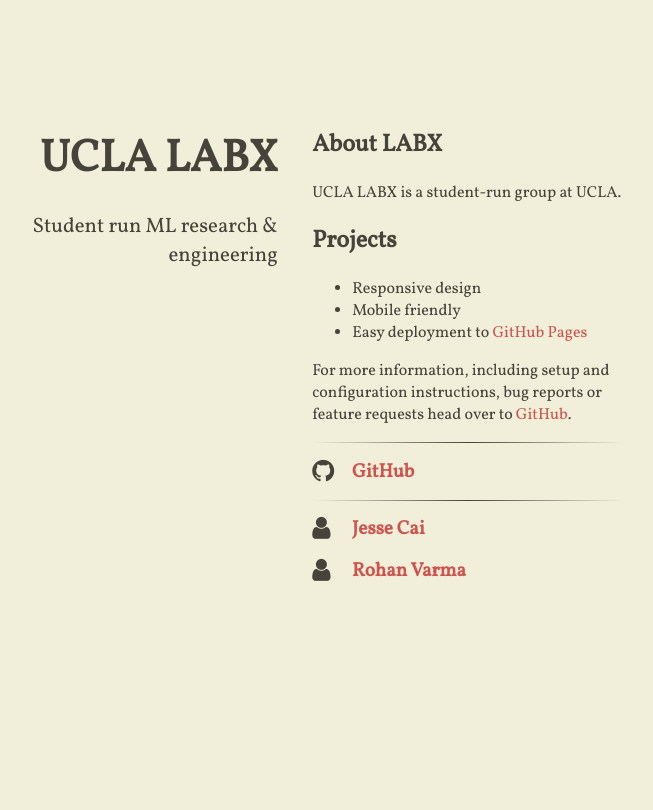
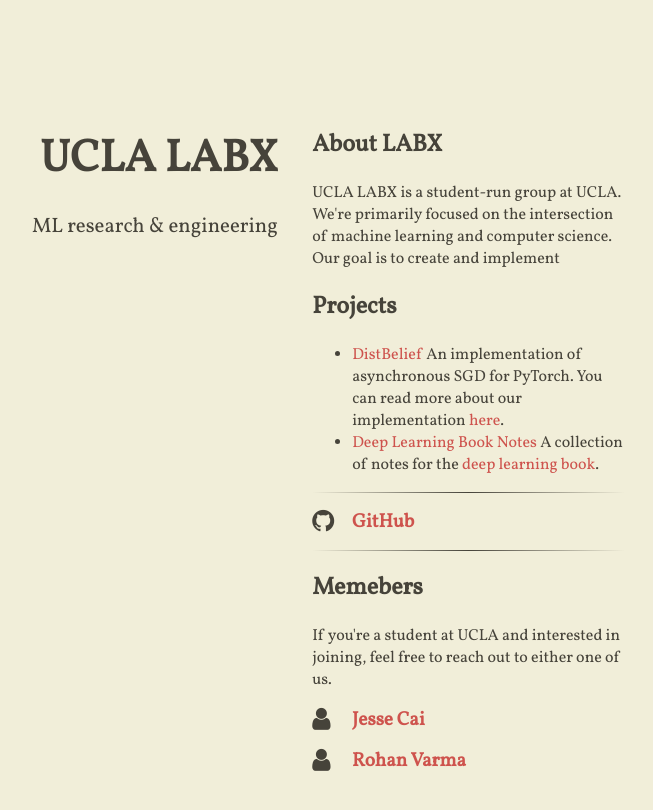
Before and after one commit to ucla-labx/ucla-labx.github.io, a Jekyll site: the page built from index.html, in a window 1280 px wide. Shown: the top 810 px of the page, without its empty margins (355-1008 px from the left). Built offline with Jekyll 4.4.1, drawn with Linux system fonts in a browser that asks for light colours; nearby versions of some CDN libraries.

Commit message:
updated landing page

```diff
--- a/_config.yml
+++ b/_config.yml
@@ -8,7 +8,7 @@
   # author will appear under the avatar (optional)
   author: "UCLA LABX"
   # tagline will appear under the title (optional)
-  tagline: "Student run ML research & engineering"
+  tagline: "ML research & engineering"
   # if include_content is true, the contents of the content.html include will be
   # added right above the generated item list, if present
   include_content: true
--- a/_includes/content.html
+++ b/_includes/content.html
@@ -1,14 +1,16 @@
 <h2>About LABX</h2>
-<p>UCLA LABX is a student-run group at UCLA.</p>
+<p>UCLA LABX is a student-run group at UCLA. We're primarily focused on the intersection of machine learning and computer science. Our goal is to create and implement </p>
+
 
 <h2>Projects</h2>
 <ul>
-  <li>Responsive design</li>
-  <li>Mobile friendly</li>
-  <li>Easy deployment to <a href="https://pages.github.com/">GitHub Pages</a></li>
+    <li><a href="https://github.com/ucla-labx/distbelief">DistBelief</a>
+      An implementation of asynchronous SGD for PyTorch. You can read more about our implementation <a href="https://jcaip.github.io/Distbelief/">here</a>.
+  </li>
+  <li><a href="">Deep Learning Book Notes</a>
+      A collection of notes for the <a href="http://www.deeplearningbook.org/">deep learning book</a>.
+  </li>
 </ul>
-
-<p>For more information, including setup and configuration instructions, bug reports or feature requests head over to <a href="https://github.com/excentris/compass">GitHub</a>.</p>
 
 <hr />
 
@@ -18,7 +20,11 @@
     <a href="https://github.com/ucla-labx">GitHub</a>
   </li>
 
-  <hr />
+<hr />
+
+
+<h2>Memebers</h2>
+<p> If you're a student at UCLA and interested in joining, feel free to reach out to either one of us. </p>
 
   <li class="main-list-item">
     <span class="fa fa-user fa-lg main-list-item-icon"></span>
@@ -27,7 +33,7 @@
 
   <li class="main-list-item">
     <span class="fa fa-user fa-lg main-list-item-icon"></span>
-    <a href="https://rohanvarma.me">Rohan Varma</a>
+    <a href="http://rohanvarma.me">Rohan Varma</a>
   </li>
 
 
```
